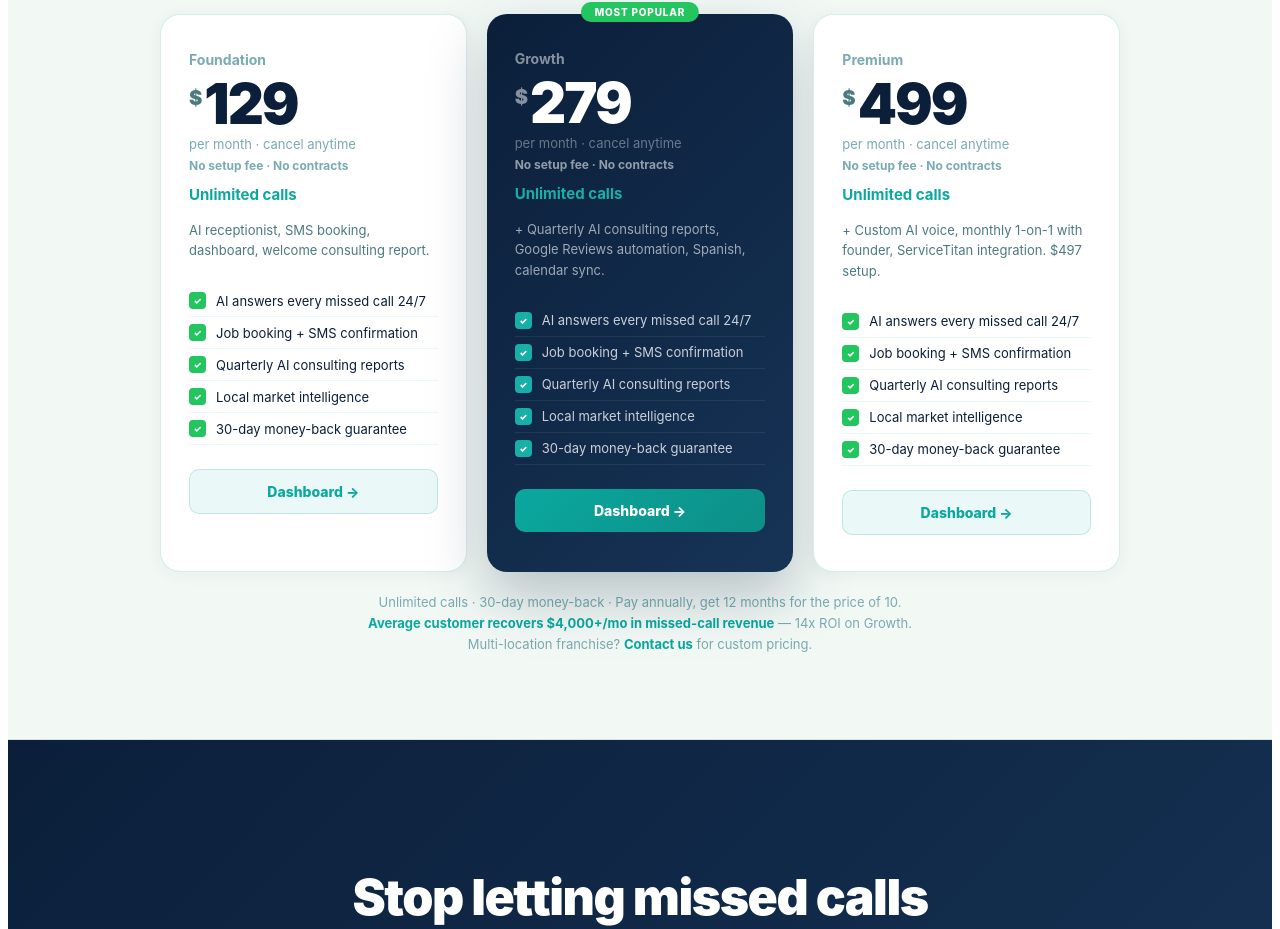
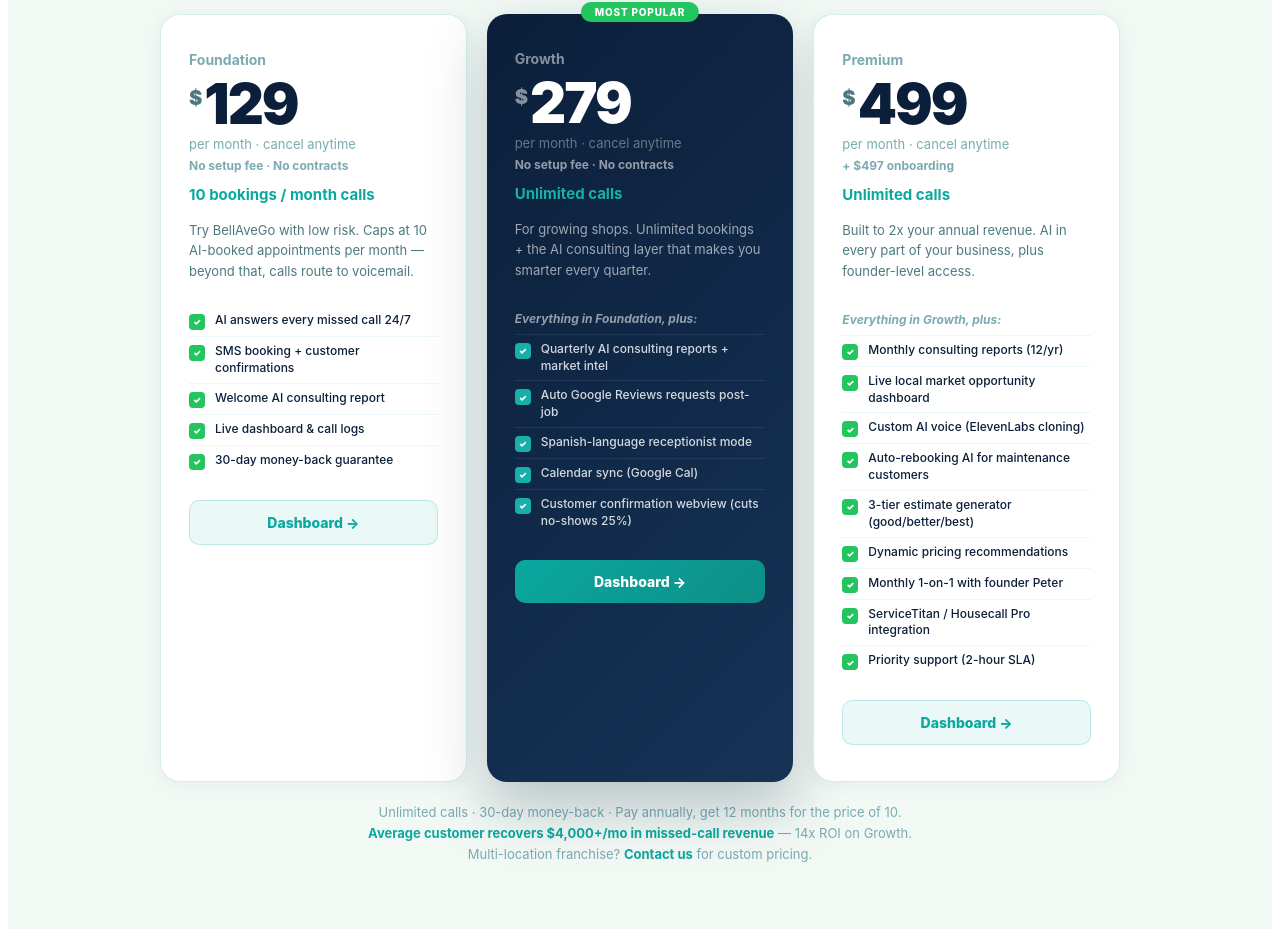
Before and after one commit to petermcshane0512-design/ringoco, a Next.js app: page / in a window 1280 px wide. Shown: the part 4012-4941 px from the top of the page. Built offline with nearby package versions, Linux system fonts and the light colour scheme; no server answers; sample sign-in values are in the browser's storage.

Commit message:
Foundation 10-booking cap; Premium feature list (10 bullets); tier-specific landing copy

```diff
--- a/src/app/api/twilio/voice/route.ts
+++ b/src/app/api/twilio/voice/route.ts
@@ -137,6 +137,31 @@ export async function POST(req: NextRequest) {
   const services = profile?.services || 'home services'
   const serviceArea = profile?.service_area || 'the local area'
   const aiTone = profile?.ai_tone || 'friendly'
+
+  // ── Foundation tier: cap at 10 booked appointments per calendar month ──
+  // Demo number is exempt (always full experience for prospects).
+  const profileWithTier = profile as (typeof profile & { plan_tier?: string; user_id?: string }) | null
+  if (!isDemo && profileWithTier?.plan_tier === 'foundation' && profileWithTier?.user_id) {
+    const monthStart = new Date()
+    monthStart.setDate(1)
+    monthStart.setHours(0, 0, 0, 0)
+    const { count } = await supabase
+      .from('jobs')
+      .select('id', { count: 'exact', head: true })
+      .eq('user_id', profileWithTier.user_id)
+      .neq('status', 'cancelled')
+      .gte('created_at', monthStart.toISOString())
+    if ((count ?? 0) >= 10) {
+      const VR = (await import('twilio')).twiml.VoiceResponse
+      const capTwiml = new VR()
+      capTwiml.say(
+        { voice: 'Polly.Joanna-Neural' },
+        `Hi, thanks for calling ${businessName}. We've handled our priority bookings for the month — please call back next month, or text ${ownerPhone} for anything urgent. Thank you!`
+      )
+      capTwiml.hangup()
+      return new NextResponse(capTwiml.toString(), { headers: { 'Content-Type': 'text/xml' } })
+    }
+  }
 
   const toneInstruction =
     aiTone === 'professional'
--- a/src/app/dashboard/page.tsx
+++ b/src/app/dashboard/page.tsx
@@ -213,9 +213,9 @@ export default function DashboardPage() {
       {/* Activation banner */}
       {profile && !profile.is_active && (() => {
         const TIERS = {
-          foundation: { label: "Foundation", monthly: 129, annual: 1290, setup: 0,   sub: "AI receptionist + dashboard. The basics, done right." },
-          growth:     { label: "Growth",     monthly: 279, annual: 2790, setup: 0,   sub: "+ Quarterly consulting reports + Reviews automation + Spanish" },
-          premium:    { label: "Premium",    monthly: 499, annual: 4990, setup: 497, sub: "+ Custom AI voice + Monthly call w/ founder + ServiceTitan integration" },
+          foundation: { label: "Foundation", monthly: 129, annual: 1290, setup: 0,   sub: "10 AI bookings/mo · Welcome report · Dashboard" },
+          growth:     { label: "Growth",     monthly: 279, annual: 2790, setup: 0,   sub: "Unlimited bookings · Quarterly reports · Reviews automation" },
+          premium:    { label: "Premium",    monthly: 499, annual: 4990, setup: 497, sub: "Monthly reports · Custom voice · Founder calls · Integrations" },
         } as const;
         const cur = TIERS[tier];
         const subToday = interval === "monthly" ? cur.monthly : cur.annual;
--- a/src/app/page.tsx
+++ b/src/app/page.tsx
@@ -589,9 +589,24 @@ export default function HomePage() {
 
         <div style={{ display: 'grid', gridTemplateColumns: 'repeat(3,1fr)', gap: 20, maxWidth: 960, margin: '0 auto 20px' }}>
           {[
-            { name: 'Foundation', price: 129, calls: 'Unlimited', desc: 'AI receptionist, SMS booking, dashboard, welcome consulting report.', popular: false, customCta: false },
-            { name: 'Growth', price: 279, calls: 'Unlimited', desc: '+ Quarterly AI consulting reports, Google Reviews automation, Spanish, calendar sync.', popular: true, customCta: false },
-            { name: 'Premium', price: 499, calls: 'Unlimited', desc: '+ Custom AI voice, monthly 1-on-1 with founder, ServiceTitan integration. $497 setup.', popular: false, customCta: false },
+            {
+              name: 'Foundation', price: 129, calls: '10 bookings / month',
+              desc: 'Try BellAveGo with low risk. Caps at 10 AI-booked appointments per month — beyond that, calls route to voicemail.',
+              features: ['AI answers every missed call 24/7', 'SMS booking + customer confirmations', 'Welcome AI consulting report', 'Live dashboard & call logs', '30-day money-back guarantee'],
+              popular: false, customCta: false,
+            },
+            {
+              name: 'Growth', price: 279, calls: 'Unlimited',
+              desc: 'For growing shops. Unlimited bookings + the AI consulting layer that makes you smarter every quarter.',
+              features: ['Everything in Foundation, plus:', 'Quarterly AI consulting reports + market intel', 'Auto Google Reviews requests post-job', 'Spanish-language receptionist mode', 'Calendar sync (Google Cal)', 'Customer confirmation webview (cuts no-shows 25%)'],
+              popular: true, customCta: false,
+            },
+            {
+              name: 'Premium', price: 499, calls: 'Unlimited',
+              desc: 'Built to 2x your annual revenue. AI in every part of your business, plus founder-level access.',
+              features: ['Everything in Growth, plus:', 'Monthly consulting reports (12/yr)', 'Live local market opportunity dashboard', 'Custom AI voice (ElevenLabs cloning)', 'Auto-rebooking AI for maintenance customers', '3-tier estimate generator (good/better/best)', 'Dynamic pricing recommendations', 'Monthly 1-on-1 with founder Peter', 'ServiceTitan / Housecall Pro integration', 'Priority support (2-hour SLA)'],
+              popular: false, customCta: false, setupBadge: '+ $497 onboarding',
+            },
           ].map(plan => (
             <div key={plan.name} style={{
               background: plan.popular ? 'linear-gradient(135deg, #0B1F3A 0%, #163356 100%)' : '#fff',
@@ -619,18 +634,23 @@ export default function HomePage() {
                 )}
               </div>
               <div style={{ fontSize: 13, color: plan.popular ? 'rgba(255,255,255,0.38)' : '#7AAAB2', marginBottom: 6 }}>{plan.customCta ? 'pricing per location' : 'per month · cancel anytime'}</div>
-              <div style={{ fontSize: 12, fontWeight: 700, color: plan.popular ? 'rgba(255,255,255,0.55)' : '#7AAAB2', marginBottom: 12 }}>{plan.customCta ? 'White-glove onboarding included' : 'No setup fee · No contracts'}</div>
+              <div style={{ fontSize: 12, fontWeight: 700, color: plan.popular ? 'rgba(255,255,255,0.55)' : '#7AAAB2', marginBottom: 12 }}>{plan.customCta ? 'White-glove onboarding included' : (plan.setupBadge || 'No setup fee · No contracts')}</div>
               <div style={{ fontSize: 15, fontWeight: 700, color: plan.popular ? '#18AFA8' : '#0AA89F', marginBottom: 16 }}>{plan.calls} calls</div>
               <div style={{ fontSize: 13, color: plan.popular ? 'rgba(255,255,255,0.6)' : '#4A7A80', marginBottom: 24, lineHeight: 1.6 }}>{plan.desc}</div>
               <div style={{ marginBottom: 24 }}>
-                {['AI answers every missed call 24/7', 'Job booking + SMS confirmation', 'Quarterly AI consulting reports', 'Local market intelligence', '30-day money-back guarantee'].map(f => (
-                  <div key={f} style={{ display: 'flex', alignItems: 'center', gap: 10, padding: '7px 0', borderBottom: `1px solid ${plan.popular ? 'rgba(255,255,255,0.07)' : 'rgba(10,168,159,0.08)'}` }}>
-                    <div style={{ width: 17, height: 17, background: plan.popular ? '#18AFA8' : '#22C55E', borderRadius: 4, display: 'flex', alignItems: 'center', justifyContent: 'center', flexShrink: 0 }}>
-                      <span style={{ color: '#fff', fontSize: 9, fontWeight: 900 }}>✓</span>
+                {(plan.features ?? []).map((f, idx) => {
+                  const isHeader = f.endsWith(':') || f.endsWith('plus:')
+                  return (
+                    <div key={f + idx} style={{ display: 'flex', alignItems: 'flex-start', gap: 10, padding: '6px 0', borderBottom: idx === (plan.features!.length - 1) ? 'none' : `1px solid ${plan.popular ? 'rgba(255,255,255,0.07)' : 'rgba(10,168,159,0.08)'}` }}>
+                      {!isHeader && (
+                        <div style={{ width: 16, height: 16, background: plan.popular ? '#18AFA8' : '#22C55E', borderRadius: 4, display: 'flex', alignItems: 'center', justifyContent: 'center', flexShrink: 0, marginTop: 2 }}>
+                          <span style={{ color: '#fff', fontSize: 9, fontWeight: 900 }}>✓</span>
+                        </div>
+                      )}
+                      <span style={{ fontSize: 12, color: isHeader ? (plan.popular ? 'rgba(255,255,255,0.55)' : '#7AAAB2') : (plan.popular ? 'rgba(255,255,255,0.82)' : '#0B1F3A'), fontWeight: isHeader ? 700 : 500, fontStyle: isHeader ? 'italic' : 'normal', lineHeight: 1.4 }}>{f}</span>
                     </div>
-                    <span style={{ fontSize: 13, color: plan.popular ? 'rgba(255,255,255,0.78)' : '#0B1F3A' }}>{f}</span>
-                  </div>
-                ))}
+                  )
+                })}
               </div>
               {isSignedIn ? (
                 <Link href="/dashboard" style={{ display: 'block', textAlign: 'center', padding: '13px', background: plan.popular ? 'linear-gradient(135deg,#0AA89F,#0D8F87)' : 'rgba(10,168,159,0.08)', borderRadius: 10, textDecoration: 'none', color: plan.popular ? '#fff' : '#0AA89F', fontWeight: 800, fontSize: 14, border: plan.popular ? 'none' : '1px solid rgba(10,168,159,0.2)' }}>
```
